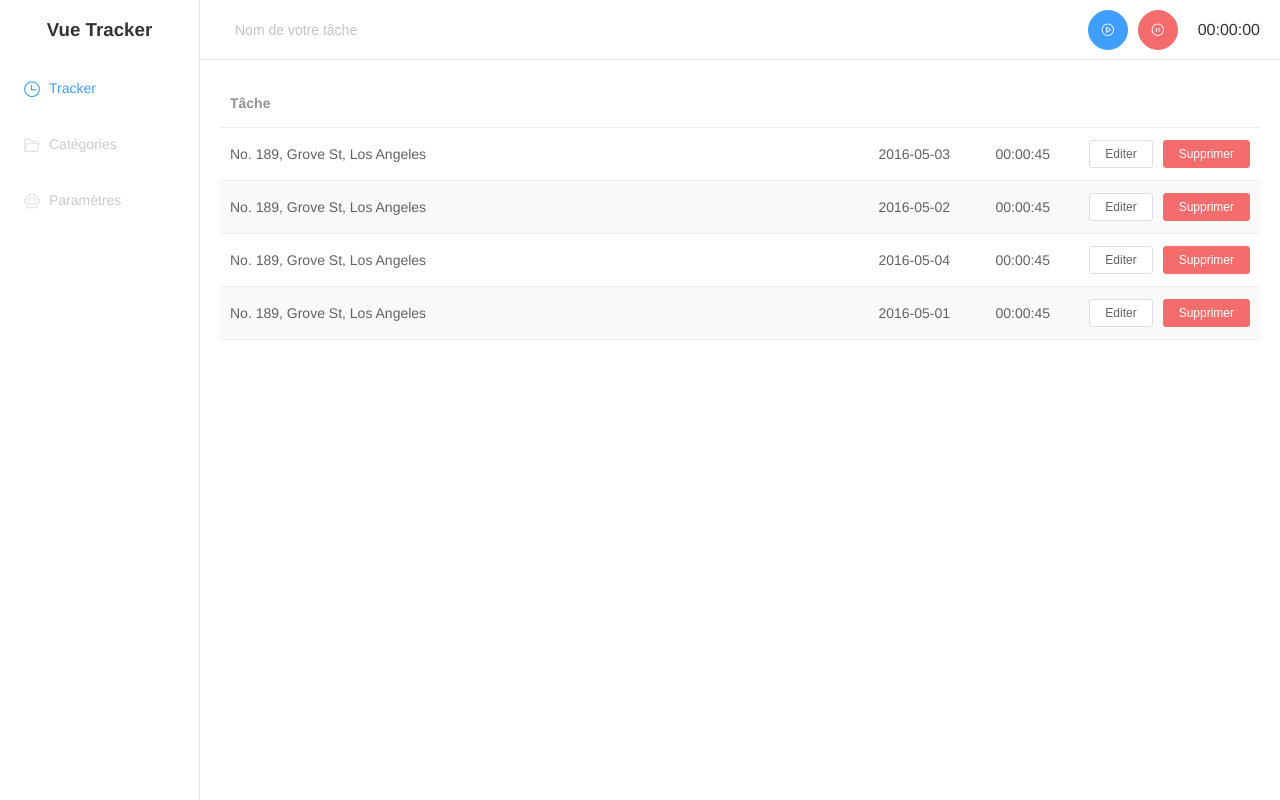
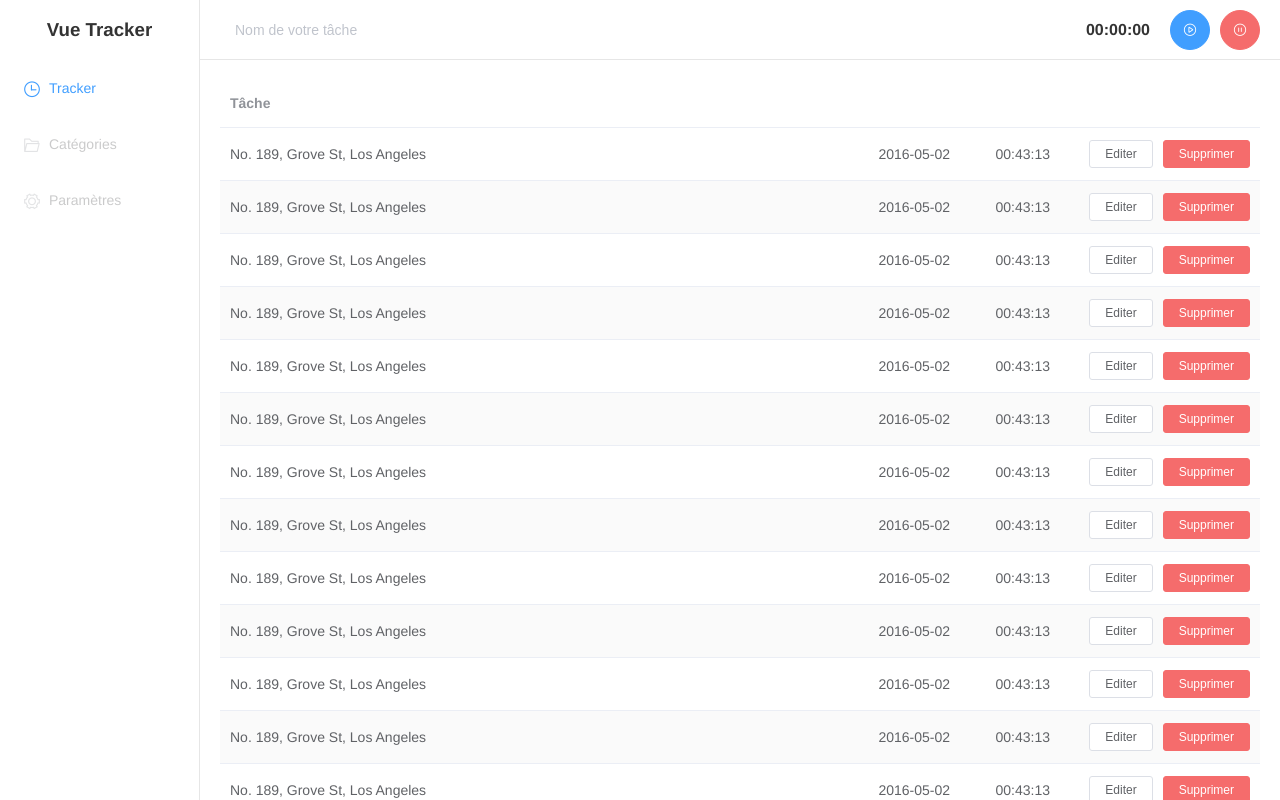
Before and after one commit to devtheorycode/vuetracker, a Vue app: page / in a window 1280 px wide. Built offline with nearby package versions, Linux system fonts and the light colour scheme.

Commit message:
Amélioration de la codebase de base de S2

```diff
--- a/src/App.vue
+++ b/src/App.vue
@@ -12,7 +12,7 @@
       </el-header>
 
       <el-main>
-        <TaskList />
+        <TaskList :tasks="tasks" />
       </el-main>
 
     </el-container>
@@ -32,13 +32,13 @@
       TaskList
     },
     data() {
-      const item = {
-        date: '2016-05-02',
-        name: 'Tom',
-        address: 'No. 189, Grove St, Los Angeles'
+      const sample = {
+        start: '2016-05-02',
+        end: '00:43:13',
+        name: 'No. 189, Grove St, Los Angeles'
       };
       return {
-        tableData: Array(20).fill(item)
+        tasks: Array(20).fill(sample)
       }
     }
   };
--- a/src/components/TaskList.vue
+++ b/src/components/TaskList.vue
@@ -1,6 +1,6 @@
 <template>
   <el-table
-    :data="tableData"
+    :data="tasks"
     stripe
     style="width: 100%">
 
@@ -11,7 +11,7 @@
 
     <el-table-column
       align="right"
-      prop="datesBetween"
+      prop="start"
       label="Début et fin"
       width="100">
       <template #header></template>
@@ -19,7 +19,7 @@
 
     <el-table-column
       align="right"
-      prop="duration"
+      prop="end"
       label="Durée"
       width="100">
       <template #header></template>
@@ -46,25 +46,10 @@
 
 <script>
   export default {
-    data() {
-      return {
-        tableData: [{
-          datesBetween: '2016-05-03',
-          duration: '00:00:45',
-          name: 'No. 189, Grove St, Los Angeles'
-        }, {
-          datesBetween: '2016-05-02',
-          duration: '00:00:45',
-          name: 'No. 189, Grove St, Los Angeles'
-        }, {
-          datesBetween: '2016-05-04',
-          duration: '00:00:45',
-          name: 'No. 189, Grove St, Los Angeles'
-        }, {
-          datesBetween: '2016-05-01',
-          duration: '00:00:45',
-          name: 'No. 189, Grove St, Los Angeles'
-        }]
+    props: {
+      tasks: {
+        type: Array,
+        default: []
       }
     },
     methods: {
--- a/src/components/TheTopTask.vue
+++ b/src/components/TheTopTask.vue
@@ -6,9 +6,9 @@
     </el-col>
 
     <el-col :xs="12" :span="9" :lg="6" class="actions">
+      <strong>00:00:00</strong>
       <el-button type="primary" icon="el-icon-video-play" circle></el-button>
       <el-button type="danger" icon="el-icon-video-pause" circle></el-button>
-      <span>00:00:00</span>
     </el-col>
 
   </el-row>
@@ -33,8 +33,8 @@
 .actions {
   text-align: right;
   padding-right: 20px;
-  span {
-    padding-left: 20px;
+  strong {
+    padding-right: 20px;
   }
 }
 </style>
```
